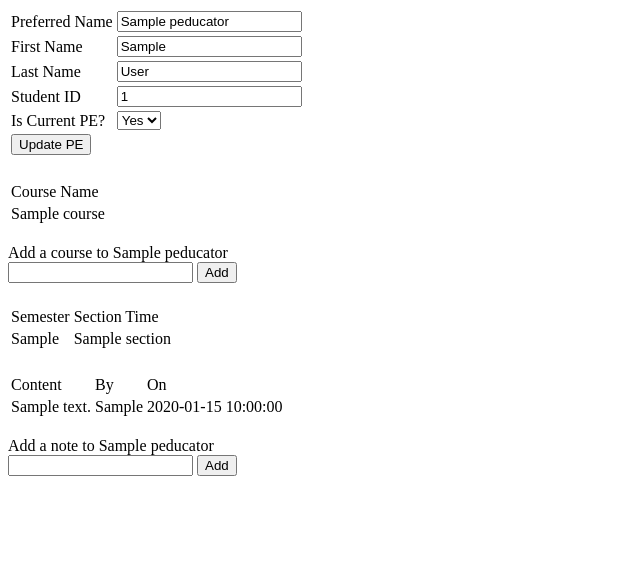
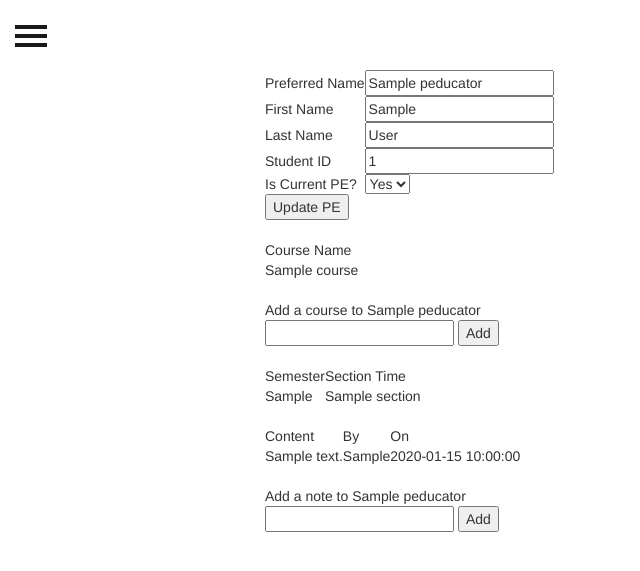
Before and after one commit to 5u4/peer-education-management, a PHP site: page /views/pe_detail.php?id=1 in a window 1280 px wide. Shown: the top 571 px of the page, without its empty margins (0-640 px from the left). Run offline with PHP 8.4, Linux system fonts and the light colour scheme; tables that the repository leaves empty hold one stand-in row (values such as "Sample post").

Commit message:
Page Class

```diff
--- /dev/null
+++ b/controllers/page.php
@@ -0,0 +1,138 @@
+<?php
+include_once $_SERVER['DOCUMENT_ROOT'].'/configs/config.php';
+include_once $_SERVER['DOCUMENT_ROOT'].'/controllers/announcement.php';
+
+// ----------------------
+// Navigation description
+// ----------------------
+// initialize a Manager (should not be used explicitly): new Manager($manager_id)
+// get methods: get_attributes() returns attributes
+// set methods: set_attributes_to($new_value) return true/false
+
+// ----------------------
+// other functions
+// ----------------------
+
+class Page {
+    // ----------------------
+    // Navigation attributes
+    // ----------------------
+    private $current_user;
+
+    // ----------------------
+    // Constructor
+    // ----------------------
+//    public function __construct($current_user) {
+//
+//    }
+
+    // ----------------------
+    // Navigation functions
+    // ----------------------
+    public function nav_head() {
+        echo '
+            <meta charset="utf-8">
+            <meta http-equiv="X-UA-Compatible" content="IE=edge">
+            <meta name="viewport" content="width=device-width, initial-scale=1">
+            <!-- The above 3 meta tags *must* come first in the head; any other head content must come *after* these tags -->
+            <title>Bootstrap 101 Template</title>
+
+            <!-- Bootstrap -->
+            <link href="../assets/css/bootstrap.min.css" rel="stylesheet">
+            <link href="../assets/css/nav.css" rel="stylesheet">
+
+            <!-- HTML5 shim and Respond.js for IE8 support of HTML5 elements and media queries -->
+            <!-- WARNING: Respond.js doesn\'t work if you view the page via file:// -->
+            <!--[if lt IE 9]>
+            <script src="https://oss.maxcdn.com/html5shiv/3.7.3/html5shiv.min.js"></script>
+            <script src="https://oss.maxcdn.com/respond/1.4.2/respond.min.js"></script>
+            <![endif]-->
+        ';
+
+        // '.$_SERVER['DOCUMENT_ROOT'].'
+
+        // include_once $_SERVER['DOCUMENT_ROOT'].'/controllers/_nav.php';
+    }
+
+    public function nav_body_start() {
+        echo '
+        <div id="wrapper">
+            <div class="overlay"></div>
+
+            <!-- Sidebar -->
+            <nav class="navbar navbar-inverse navbar-fixed-top" id="sidebar-wrapper" role="navigation">
+                <ul class="nav sidebar-nav">
+                    <li class="sidebar-brand">
+                        <a href="#">
+                            Brand
+                        </a>
+                    </li>
+                    <li>
+                        <a href="#">Home</a>
+                    </li>
+                    <li>
+                        <a href="#">About</a>
+                    </li>
+                    <li>
+                        <a href="#">Events</a>
+                    </li>
+                    <li>
+                        <a href="#">Team</a>
+                    </li>
+                    <li class="dropdown">
+                        <a href="#" class="dropdown-toggle" data-toggle="dropdown">Works <span class="caret"></span></a>
+                        <ul class="dropdown-menu" role="menu">
+                            <li class="dropdown-header">Dropdown heading</li>
+                            <li><a href="#">Action</a></li>
+                            <li><a href="#">Another action</a></li>
+                            <li><a href="#">Something else here</a></li>
+                            <li><a href="#">Separated link</a></li>
+                            <li><a href="#">One more separated link</a></li>
+                        </ul>
+                    </li>
+                    <li>
+                        <a href="#">Services</a>
+                    </li>
+                    <li>
+                        <a href="#">Contact</a>
+                    </li>
+                    <li>
+                        <a href="https://twitter.com/maridlcrmn">Follow me</a>
+                    </li>
+                </ul>
+            </nav>
+            <!-- /#sidebar-wrapper -->
+
+            <!-- Page Content -->
+            <div id="page-content-wrapper">
+                <button type="button" class="hamburger is-closed" data-toggle="offcanvas">
+                    <span class="hamb-top"></span>
+                    <span class="hamb-middle"></span>
+                    <span class="hamb-bottom"></span>
+                </button>
+                <div class="container">
+                    <div class="row">
+                        <div class="col-lg-8 col-lg-offset-2">
+        ';
+    }
+
+    public function nav_body_close() {
+        echo '
+                        </div>
+                    </div>
+                </div>
+            </div>
+            <!-- /#page-content-wrapper -->
+
+        </div>
+        <!-- /#wrapper -->
+
+        <!-- jQuery (necessary for Bootstrap\'s JavaScript plugins) -->
+        <script src="https://ajax.googleapis.com/ajax/libs/jquery/1.12.4/jquery.min.js"></script>
+        <!-- Include all compiled plugins (below), or include individual files as needed -->
+        <script src="../assets/js/bootstrap.min.js"></script>
+        <script src="../assets/js/nav.js"></script>
+        ';
+    }
+}
+?>
--- a/views/pe_detail.php
+++ b/views/pe_detail.php
@@ -4,6 +4,7 @@
 include_once $_SERVER['DOCUMENT_ROOT'].'/controllers/section.php';
 include_once $_SERVER['DOCUMENT_ROOT'].'/controllers/manager.php';
 include_once $_SERVER['DOCUMENT_ROOT'].'/controllers/note.php';
+include_once $_SERVER['DOCUMENT_ROOT'].'/controllers/page.php';
 
 $peducator = get_peducator($_GET['id']); // get PE object
 $current_user = get_manager(1); // for test
@@ -12,10 +13,15 @@
 <!DOCTYPE html>
 <html lang="en">
 <head>
+    <?php
+        $page = new Page();
+        $page->nav_head();
+    ?>
 </head>
 <body>
 
 <?php
+$page->nav_body_start();
 // ----------------------
 // Updating Table
 // ----------------------
@@ -192,6 +198,7 @@
     // refresh the website
     echo "<meta http-equiv='refresh' content='0'>";
 } // refactor insert note => under manager class & can_edit_note() & edit_note($note_id, $content)
+$page->nav_body_close();
 ?>
 
 
```
Also changed, not shown: 4 other files.
